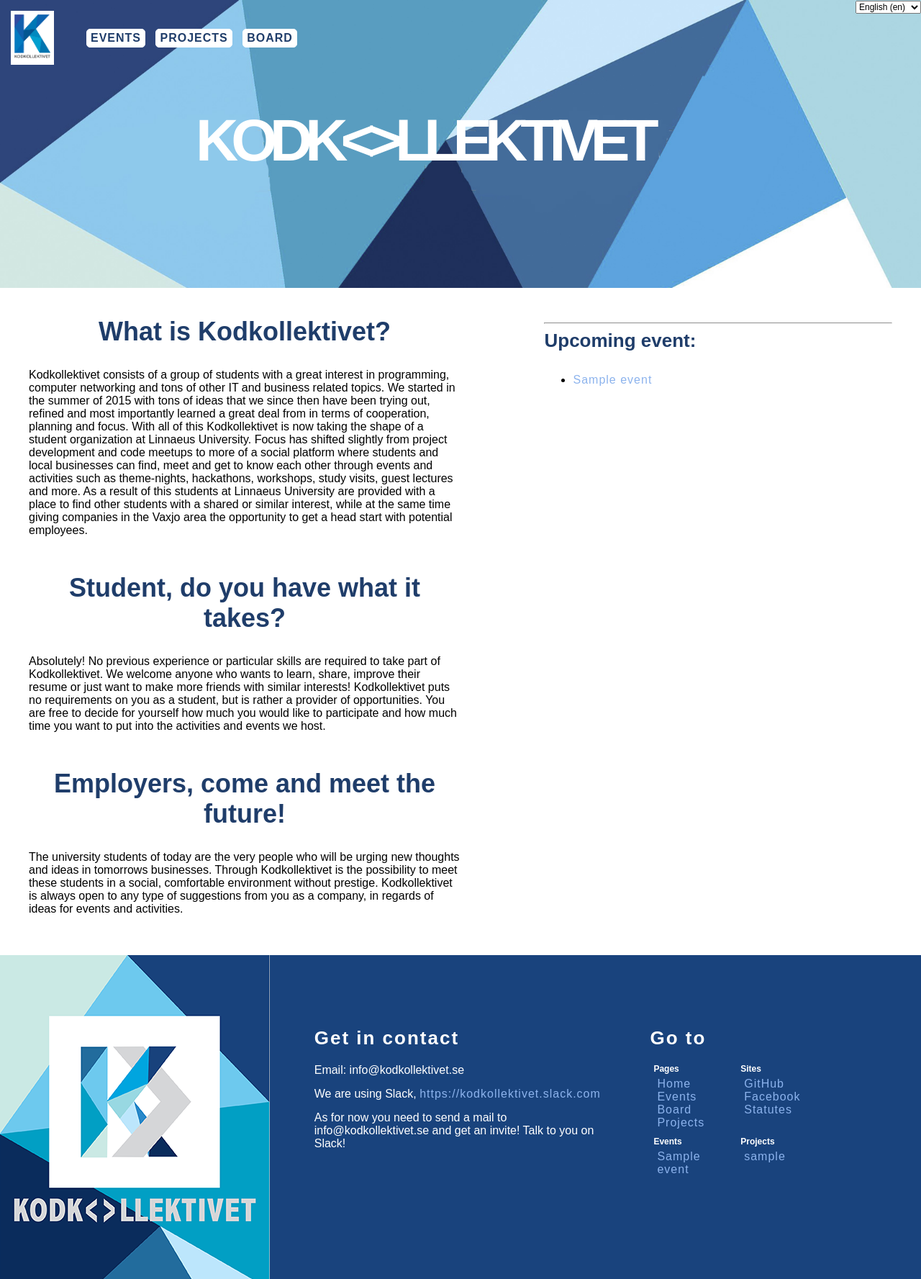
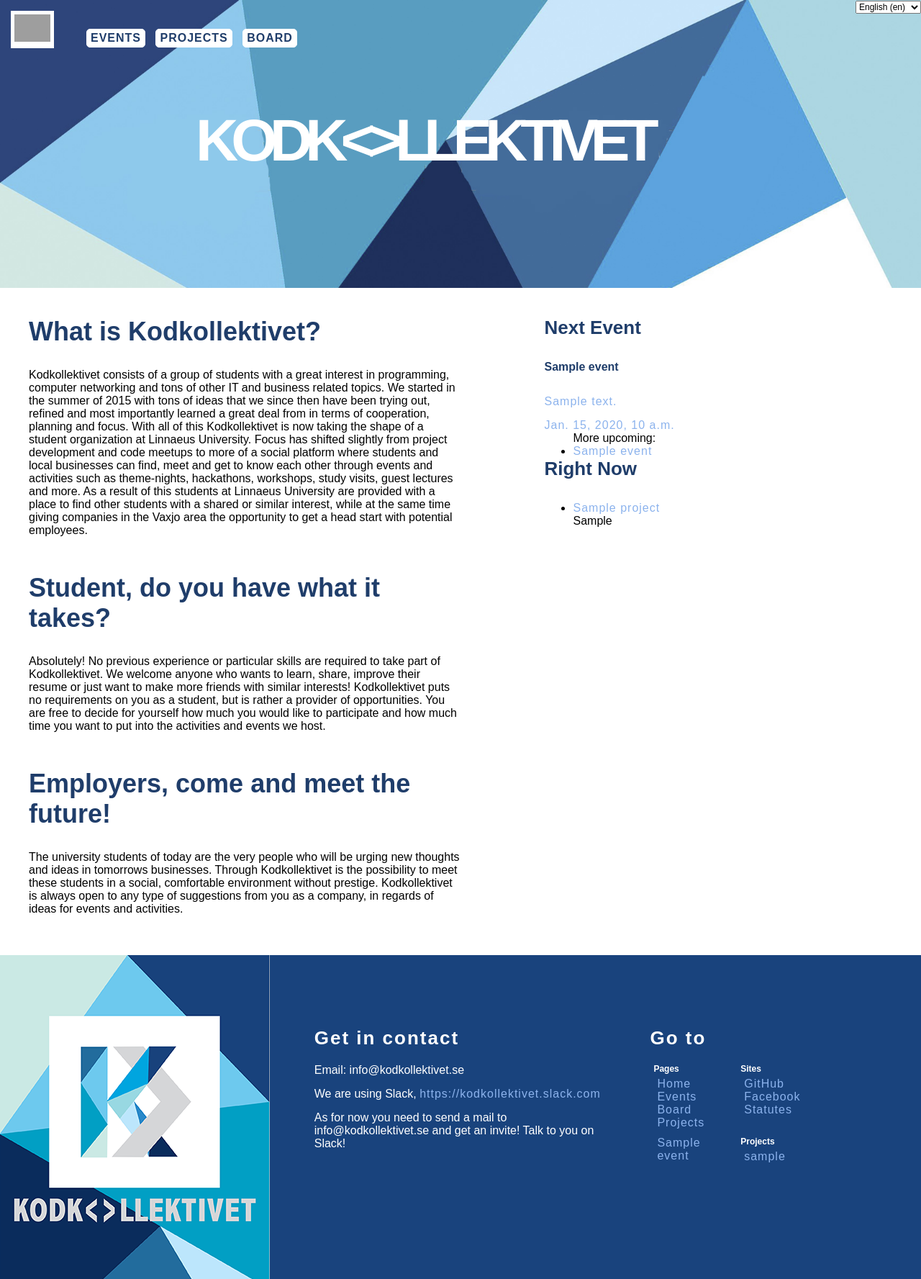
Before and after one commit to Kodkollektivet/kodkollektivet.se, a Django app: page /en/ in a window 1280 px wide. Shown: the whole page at 72% size. Run offline with Django 3.2, Linux system fonts and the light colour scheme; tables that the repository leaves empty hold one stand-in row (values such as "Sample post"); some libraries are stand-ins or nearby versions; grey boxes are pictures that could not be loaded.

Commit message:
Sidebar created

```diff
--- a/kodkollektivet/kodkollektivet/views.py
+++ b/kodkollektivet/kodkollektivet/views.py
@@ -11,7 +11,8 @@ from . import models
 class FooterView(ContextMixin):
     def get_context_data(self, **kwargs):
         context = super(FooterView, self).get_context_data(**kwargs)
-        context['upcomming_events'] = models.Event.objects.filter(date__gte=datetime.now())
+        context['upcoming_events'] = models.Event.objects.filter(date__gte=datetime.now())
+        context['next_event'] = context['upcoming_events'].first
         context['old_events'] = models.Event.objects.all().order_by('date')
         context['projects'] = models.Project.objects.all()[:3]
         return context
@@ -23,6 +24,7 @@ class IndexView(FooterView, TemplateView):
     def get_context_data(self, **kwargs):
         context = super(IndexView, self).get_context_data(**kwargs)
         context['header_text'] = 'Kodkollektivet'
+        context['focused_projects'] = models.Project.objects.filter(in_focus=1)
         return context
 
 
--- a/kodkollektivet/static/css/compass/sass/main.sass
+++ b/kodkollektivet/static/css/compass/sass/main.sass
@@ -4,5 +4,6 @@
 @import url('https://fonts.googleapis.com/css?family=Poppins:300,700')
 @import "variables"
 @import "base"
+@import "aside"
 @import "header"
 @import "footer"
--- a/kodkollektivet/templates/base.html
+++ b/kodkollektivet/templates/base.html
@@ -24,7 +24,7 @@
   <body>
     <header>
       <h1>KODK<>LLEKTIVET</h1>
-      <a class="btn-open logo" href="{% url 'home' %}"><img src="{% static 'img/KK_logo.jpg' %}" /></a>
+      <a class="btn-open logo" href="{% url 'home' %}"><img src="{% static 'img/logo_website.png' %}" /></a>
       {% include 'menu.html' %}
       <form action="{% url 'set_language' %}" method="post" id="changelang">
         {% csrf_token %}
@@ -45,7 +45,7 @@
       {% block content %}
       <article>
       	<section>
-          <h2 align="center">{% trans "What is Kodkollektivet" %}? </h2>
+          <h2>{% trans "What is Kodkollektivet" %}? </h2>
           <p>
             {% blocktrans %}
             Kodkollektivet consists of a group of students with a great interest
@@ -71,7 +71,8 @@
         </section>
 
       	<section>
-          <h2 align="center">{% trans "Student, do you have what it takes" %}?</h2>
+          <!-- <h2>{% trans "Student, do you have what it takes" %}?</h2> -->
+	  <h2>Student<span>, do you have what it takes?</span></h2>
           <p>
             {% blocktrans %}
             Absolutely! No previous experience or particular skills are required
@@ -88,7 +89,8 @@
         </section>
 
       	<section>
-          <h2 align="center">{% trans "Employers, come and meet the future" %}!</h2>
+          <!-- <h2>{% trans "Employers, come and meet the future" %}!</h2> -->
+	  <h2>Employers<span>, come and meet the future!</span></h2>
           <p>
             {% blocktrans %}
             The university students of today are the very people who will be
@@ -104,12 +106,36 @@
 
       <aside>
         <section>
-          {% if upcomming_events %}
-          <hr>
-          <h3>{% trans "Upcoming event" %}:</h3>
+          {% if upcoming_events %}
+          <h3>{% trans "Next Event" %}</h3>
+	  <a href="{% url "kodkollektivet:eventdetailview" next_event.slug %}" class="next-event">
+
+	    <h4>{{ next_event.title }}</h4>
+	    <p>{{ next_event.body|truncatechars:300 }}</p>
+	    <span class="event-datetime">
+	      {{ next_event.date }}, {{ next_event.time }}
+	    </span>
+	  </a>
+	  <ul class="upcoming-events">
+	    <span>More upcoming:</span>
+            {% for event in upcoming_events %}
+            <li>
+	      <a href="{% url "kodkollektivet:eventdetailview" event.slug %}">{{ event.title }}</a>
+	    </li>
+            {% endfor %}
+          </ul>
+          {% endif %}
+        </section>
+
+	<section class="right-now">
+          {% if focused_projects %}
+          <h3>{% trans "Right Now" %}</h3>
           <ul>
-            {% for event in upcomming_events %}
-            <li><a href="{% url "kodkollektivet:eventdetailview" event.slug %}">{{ event.title }}</a></li>
+            {% for project in focused_projects %}
+            <li>
+	      <a href="{% url "kodkollektivet:projectdetailview" project.slug %}">{{ project.name }}</a>
+	      <p>{{ project.gh_readme|truncatechars:200 }}</p>
+	    </li>
             {% endfor %}
           </ul>
           {% endif %}
```
Also changed, not shown: kodkollektivet/static/css/compass/sass/_aside.sass (added, +41 -0 lines), kodkollektivet/static/css/compass/sass/_base.sass (+9 -6 lines).
